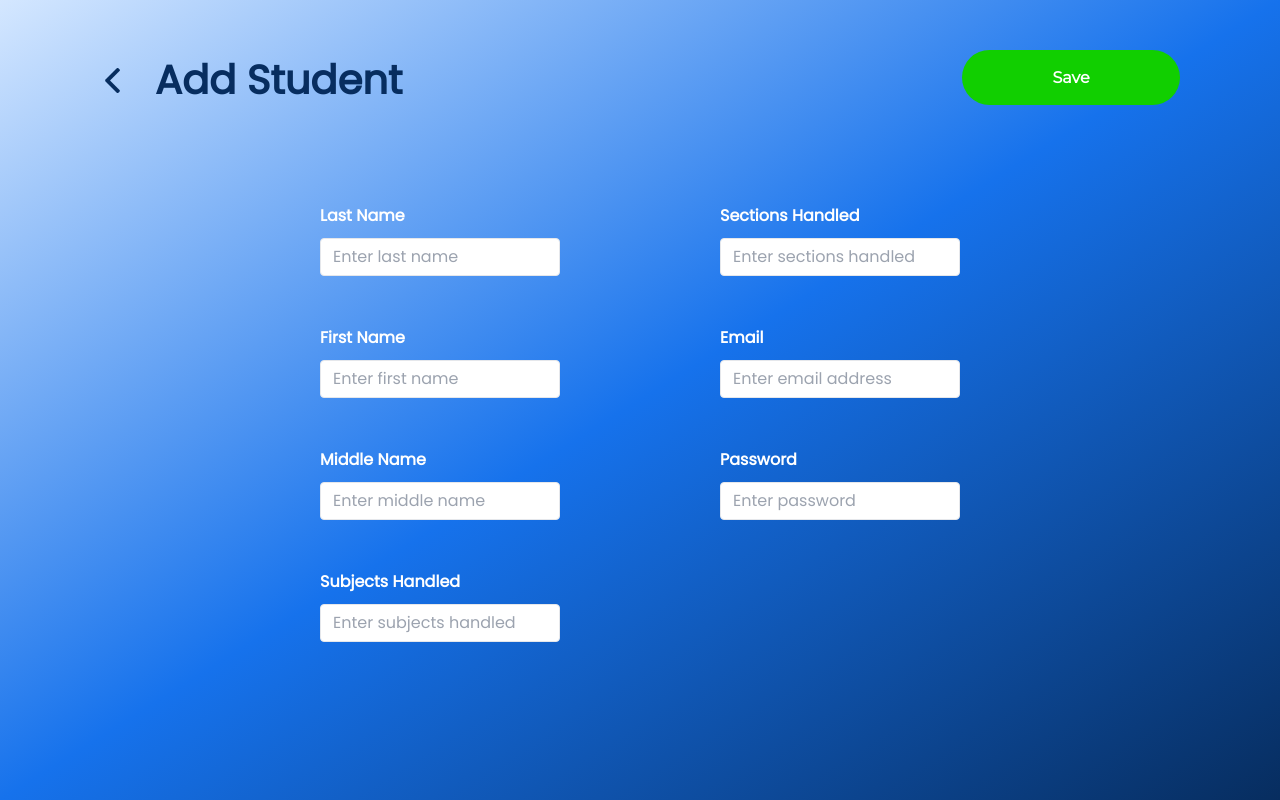
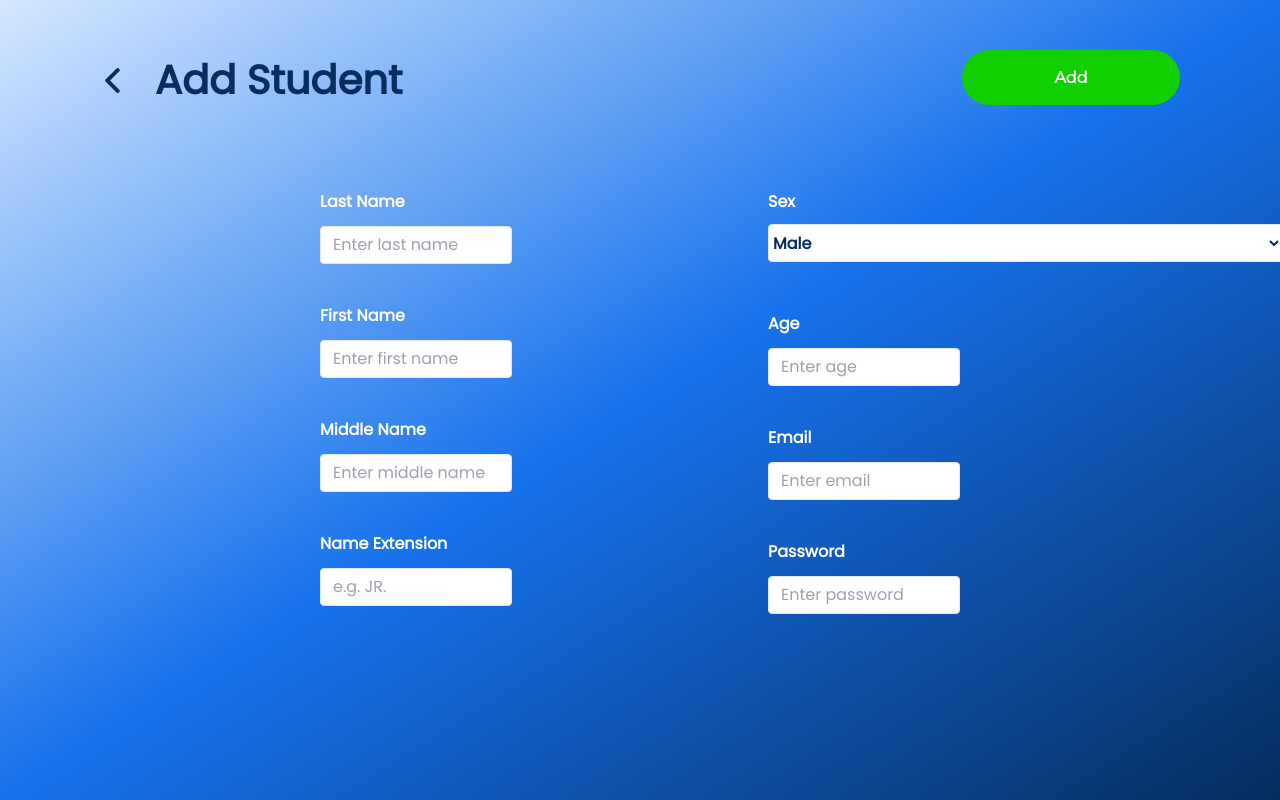
Before and after one commit to CMH7/PresentPo-Admin, a React (Vite) app: page /addstudent in a window 1280 px wide. Built offline with nearby package versions, Linux system fonts and the light colour scheme.

Commit message:
Add student page updated

```diff
--- a/src/pages/AddStudent.tsx
+++ b/src/pages/AddStudent.tsx
@@ -1,7 +1,7 @@
 import Wrapper from "../components/Wrapper";
-import backIcon from '../assets/left-arrow 1.png'
+import backIcon from '../assets/left-arrow 1.png';
 
-/*stated na page na yung 'Add Student'
+/*stated na page na yung 'Edit Student'
 after this, go to index.tsx to import the page*/
 export default function AddStudent() {
     return(
@@ -13,81 +13,96 @@ export default function AddStudent() {
     <div className="flex items-center mt-[50px] ml-[100px]">
         <img className="w-[25px] h-[25px] mr-[30px]" src={backIcon} alt="back icon"
         />
-					{/* add button  */}
+        {/* add label  */}
         <div className="poppins font-bold text-[40px] text-primary-2">
             Add Student
         </div>
     </div>
 
-				{/* save button */}
-				<button className="flex justify-center items-center mt-[50px] mr-[100px] bg-[#11CF00] hover:bg-[#1672ec] text-white font-semibold py-2 px-20 rounded-full focus:outline-none focus:shadow-outline w-[218px] h-[55px]" type="submit">
-					Save
+    {/* add button */}
+    <button className="flex justify-center items-center mt-[50px] mr-[100px] bg-[#11CF00] hover:bg-[#1672ec] text-white font-semibold py-2 px-20 rounded-[50px] focus:outline-none focus:shadow-outline w-[218px] h-[55px]" type="submit">
+        Add
     </button>
     </div>
 
-      {/* add 2 columns */}
-      <div className=" grid grid-cols-2 gap-x-[160px] poppins px-80 mt-[94px]">
+    <div className="mx-auto my-20 grid grid-cols-2 gap-x-64 poppins px-80">
+        <div className="col-span-1">
+            <form>
+                <div className="pb-10">
+                  <label className="block text-white poppins font-bold mb-3">Last Name</label>
+                        <input className="appearance-none border rounded w-full py-2 px-3 text-gray-700 leading-tight focus:outline-none focus:shadow-outline"
+                            id="last-name"
+                            type="text"
+                            placeholder="Enter last name"/>
+                </div>
+            </form>
+            <form>
+                <div className="pb-10">
+                    <label className="block text-white poppins font-bold mb-3">First Name</label>
+                        <input className="appearance-none border rounded w-full py-2 px-3 text-gray-700 leading-tight focus:outline-none focus:shadow-outline"
+                            id="first-name"
+                            type="text"
+                            placeholder="Enter first name"/>
+                </div>
+            </form>
+            <form>
+                <div className="pb-10">
+                    <label className="block text-white font-bold mb-3">Middle Name</label>
+                        <input className="appearance-none border rounded w-full py-2 px-3 text-gray-700 leading-tight focus:outline-none focus:shadow-outline"
+                            id="middle-name"
+                            type="text"
+                            placeholder="Enter middle name"/>
+                </div>
+            </form>
+            <form>
+                <div className="pb-10">
+                    <label className="block text-white font-bold mb-3">Name Extension</label>
+                        <input className="appearance-none border rounded w-full py-2 px-3 text-gray-700 leading-tight focus:outline-none focus:shadow-outline"
+                            id="Name Extension"
+                            type="text"
+                            placeholder="e.g. JR."/>
+                </div>
+            </form>
+        </div>
 
-				{/* column 1 */}
         <div className="col-span-1">
         <div className="pb-[50px]">
 							<label className="block text-white poppins font-semibold pb-[10px]">
-							Last Name
+								Sex
 							</label>
-							<input className="appearance-none border rounded w-full py-2 px-3 text-gray-700 leading-tight focus:outline-none focus:shadow-outline" id="last-name" type="text" placeholder="Enter last name"
-							/>
+
+								<select className="flex h-[38px] w-[515px] border rounded border-blue-gray-200 bg-white poppins text-[16px] font-semibold text-[#072D5F] outline outline-0 transition-all placeholder-shown:border placeholder-shown:border-blue-gray-200 placeholder-shown:border-t-blue-gray-200 empty:!bg-red-500 disabled:border-0 disabled:bg-blue-gray-50">
+									<option value="Male">Male</option>
+									<option value="Female">Female</option>
+								</select>
 						</div>
-
-					<div className="pb-[50px]">
-							<label className="block text-white poppins font-semibold pb-[10px]">
-								First Name
-							</label>
-								<input className="appearance-none border rounded w-full py-2 px-3 text-gray-700 leading-tight focus:outline-none focus:shadow-outline" id="first-name" type="text" placeholder="Enter first name"
-								/>
+            <form>
+                <div className="pb-10">
+                    <label className="block text-white font-bold mb-3">Age</label>
+                        <input className="appearance-none border rounded w-full py-2 px-3 text-gray-700 leading-tight focus:outline-none focus:shadow-outline"
+                            id="age"
+                            type="age"
+                            placeholder="Enter age"/>
                 </div>
-
-					<div className="pb-[50px]">
-						<label className="block text-white font-semibold pb-[10px]">
-							Middle Name
-						</label>
-							<input className="appearance-none border rounded w-full py-2 px-3 text-gray-700 leading-tight focus:outline-none focus:shadow-outline" id="middle-name" type="text" placeholder="Enter middle name"
-							/>
+            </form>
+            <form>
+                <div className="pb-10">
+                    <label className="block text-white font-bold mb-3">Email</label>
+                        <input className="appearance-none border rounded w-full py-2 px-3 text-gray-700 leading-tight focus:outline-none focus:shadow-outline"
+                            id="email"
+                            type="email"
+                            placeholder="Enter email"/>
                 </div>
-
-					<div className="pb-[50px]">
-						<label className="block text-white font-semibold pb-[10px]">
-							Subjects Handled
-						</label>
-							<input className="appearance-none border rounded w-full py-2 px-3 text-gray-700 leading-tight focus:outline-none focus:shadow-outline" id="subjects-handled" type="text" placeholder="Enter subjects handled"
-							/>
+            </form>
+            <form>
+                <div className="pb-10">
+                    <label className="block text-white font-bold mb-3">Password</label>
+                        <input className="appearance-none border rounded w-full py-2 px-3 text-gray-700 leading-tight focus:outline-none focus:shadow-outline"
+                            id="password"
+                            type="password"
+                            placeholder="Enter password"/>
                 </div>
-				</div>
-
-				{/* column 2 */}
-				<div className="col-span-1">
-					<div className="pb-[50px]">
-						<label className="block text-white font-semibold pb-[10px]">
-							Sections Handled
-						</label>
-							<input className="appearance-none border rounded w-full py-2 px-3 text-gray-700 leading-tight focus:outline-none focus:shadow-outline" id="sections-handled" type="text" placeholder="Enter sections handled"
-							/>
-					</div>
-
-					<div className="pb-[50px]">
-						<label className="block text-white font-semibold pb-[10px]">
-							Email
-						</label>
-							<input className="appearance-none border rounded w-full py-2 px-3 text-gray-700 leading-tight focus:outline-none focus:shadow-outline" id="email" type="email" placeholder="Enter email address"
-							/>
-					</div>
-
-					<div className="pb-[50px]">
-						<label className="block text-white font-semibold pb-[10px]">
-							Password
-						</label>
-							<input className="appearance-none border rounded w-full py-2 px-3 text-gray-700 leading-tight focus:outline-none focus:shadow-outline" id="password" type="password" placeholder="Enter password"
-							/>
-					</div>
+            </form>
         </div>
 </div>
         </Wrapper>
```
Lines whose indentation alone changed are shown as unchanged.
